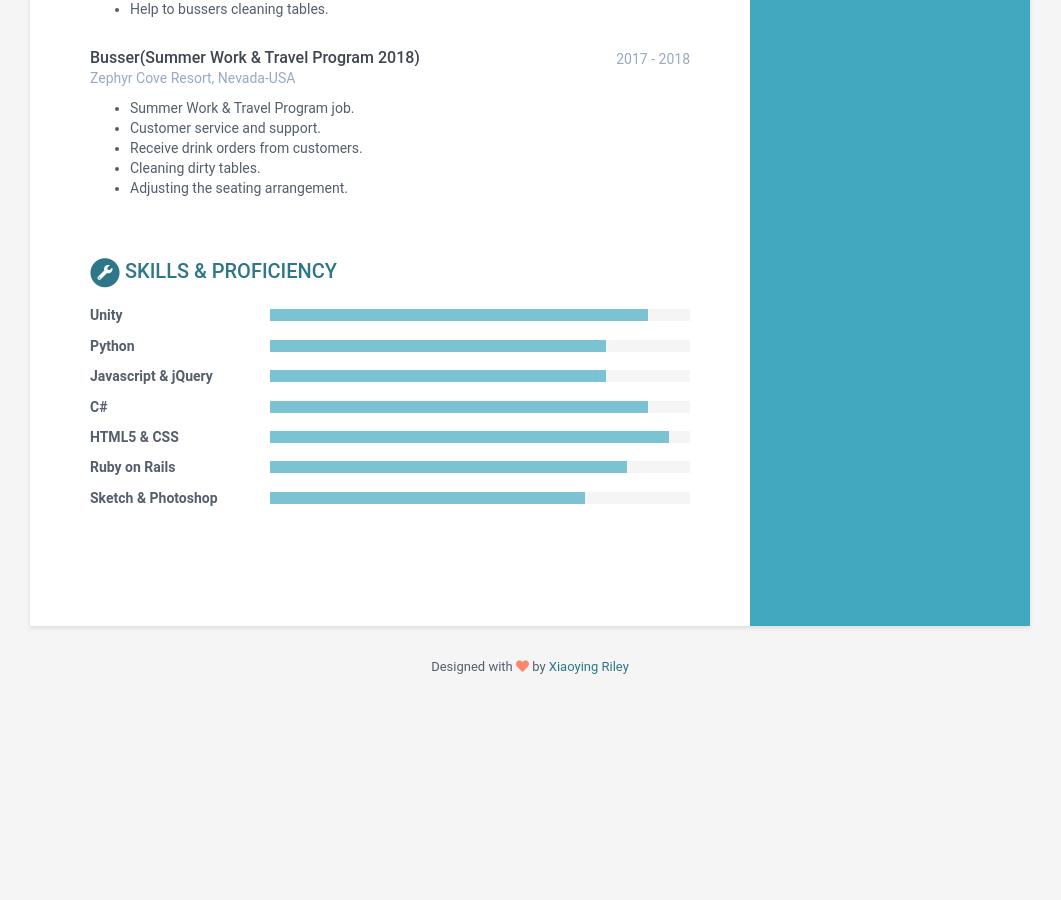
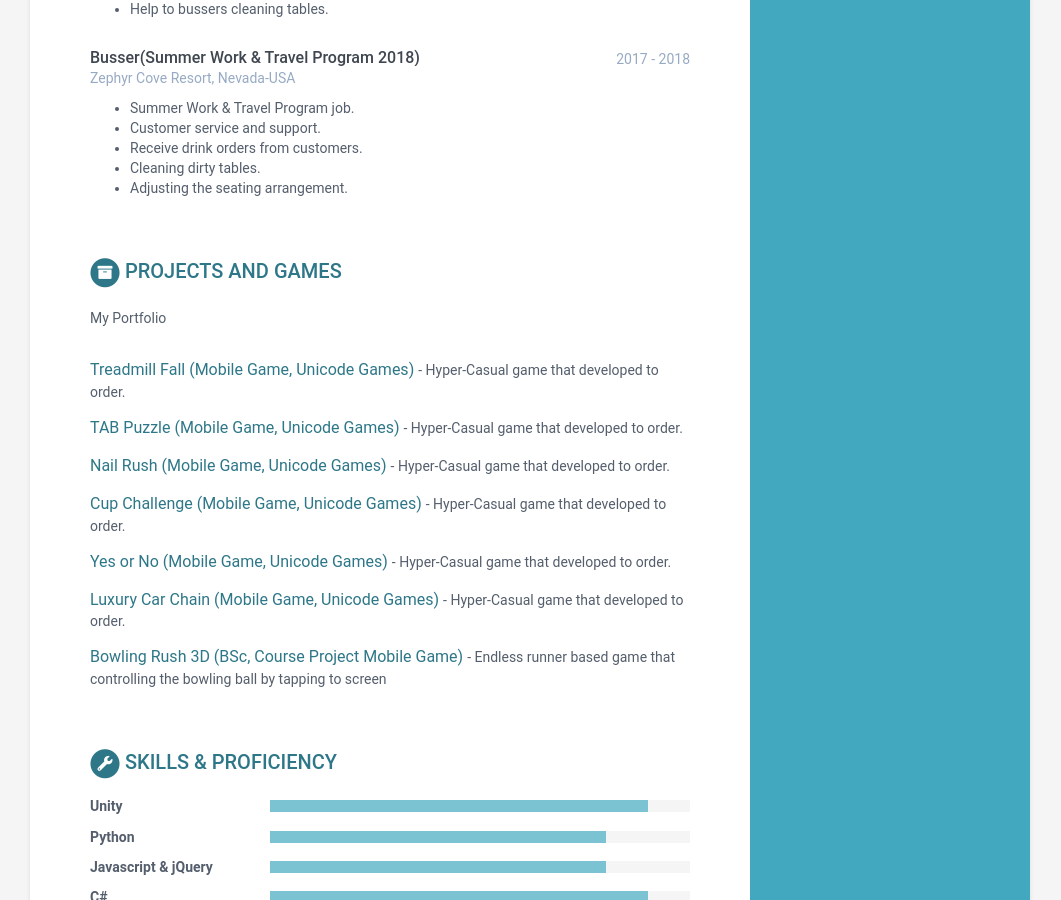
Before and after one commit to batuhansevinc/batuhansevinc.github.io, a Jekyll site: the page built from index.html, in a window 1280 px wide and 900 px high, scrolled down 1686 px. Shown: the whole window, without its empty margins (110-1171 px from the left). Built offline with Jekyll 4.4.1, drawn with Linux system fonts in a browser that asks for light colours; before the commit the page ends 2394 px from its top, so only the background shows below that; part of the change alters nothing that is shown.

Commit message:
Update data.yml
fix15

```diff
--- a/_data/data.yml
+++ b/_data/data.yml
@@ -141,7 +141,7 @@ experiences:
            - Cleaning dirty tables.
            - Adjusting the seating arrangement.
 
-Portfolio:
+projects:
     title: Projects and Games
     intro: >
       My Portfolio
```
